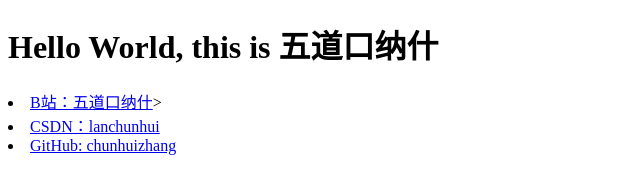
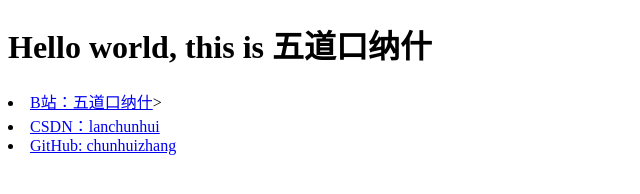
Before and after one commit to chunhuizhang/chunhuizhang.github.io.bak, a plain HTML site: page index.html in a window 1280 px wide. Shown: the whole page, without its empty margins (0-640 px from the left). Drawn offline with Linux system fonts and the light colour scheme.

Commit message:
update index.html

```diff
--- a/index.html
+++ b/index.html
@@ -2,7 +2,7 @@
 <html>
 <meta http-equiv="Content-Type" content="text/html; charset=utf-8" />
 <body>
-<h1>Hello World, this is 五道口纳什</h1>
+<h1>Hello world, this is 五道口纳什</h1>
 
 <li><a href="https://space.bilibili.com/59807853">B站：五道口纳什</a>></li>
 <li><a href="CSDN：https://blog.csdn.net/lanchunhui">CSDN：lanchunhui</a></li>
```
